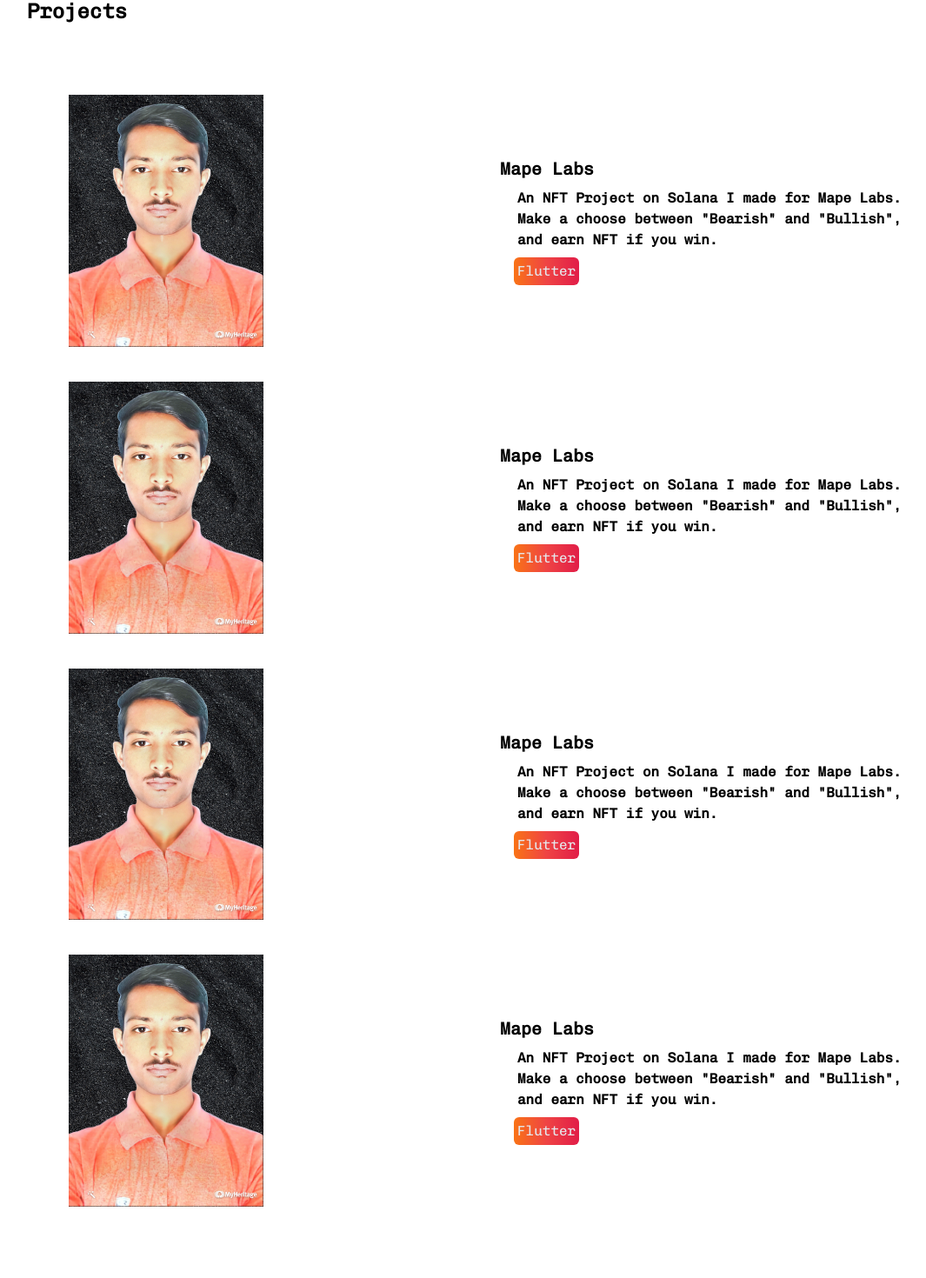
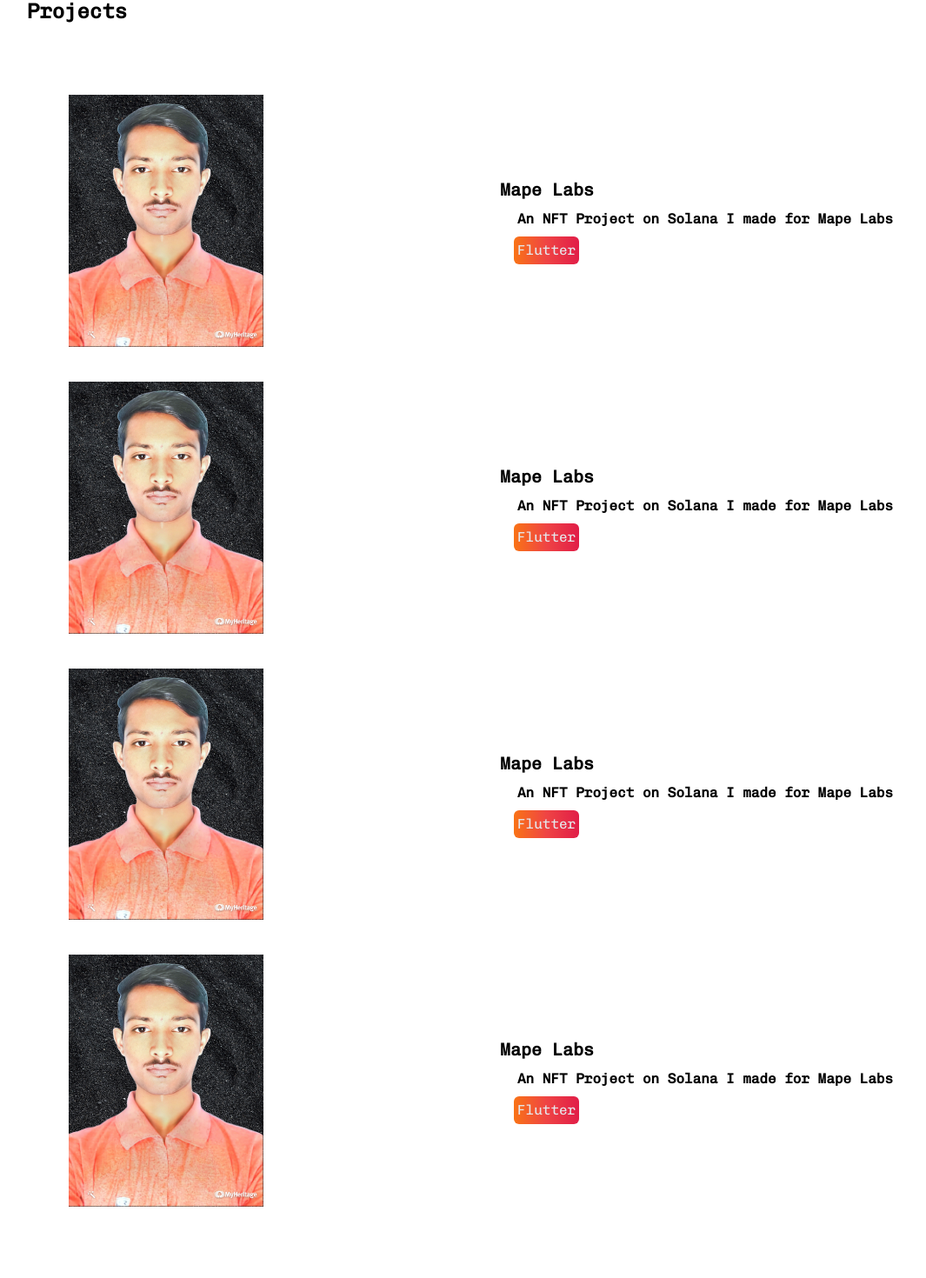
Before and after one commit to Pruthviraj49/Portfolio_Site, a Next.js app: page / in a window 1280 px wide. Shown: the part 1627-3097 px from the top of the page at 87% size, without its empty margins (129-1194 px from the left). Built offline with nearby package versions, Linux system fonts and the light colour scheme.

Commit message:
Projects section added

```diff
--- a/components/Projects.jsx
+++ b/components/Projects.jsx
@@ -16,7 +16,7 @@
                 </div>
                 <div className="w-full px-10 sm:px-16 md:w-1/2 text-start">
                     <h2 className=" text-xl font-bold cursor-pointer hover:underline  mb-2">Mape Labs</h2>
-                    <p className="font-bold px-5 ">An NFT Project on Solana I made for Mape Labs. Make a choose between "Bearish" and "Bullish", and earn NFT if you win.</p>
+                    <p className="font-bold px-5 ">An NFT Project on Solana I made for Mape Labs</p>
                     <div className="flex text-gray-200 gap-4 flex-wrap">
                         <p></p>
 
@@ -35,7 +35,7 @@
                 </div>
                 <div className="w-full px-10 sm:px-16 md:w-1/2 text-start">
                     <h2 className=" text-xl font-bold cursor-pointer hover:underline  mb-2">Mape Labs</h2>
-                    <p className="font-bold px-5 ">An NFT Project on Solana I made for Mape Labs. Make a choose between "Bearish" and "Bullish", and earn NFT if you win.</p>
+                    <p className="font-bold px-5 ">An NFT Project on Solana I made for Mape Labs</p>
                     <div className="flex text-gray-200 gap-4 flex-wrap">
                         <p></p>
 
@@ -54,7 +54,7 @@
                 </div>
                 <div className="w-full px-10 sm:px-16 md:w-1/2 text-start">
                     <h2 className=" text-xl font-bold cursor-pointer hover:underline  mb-2">Mape Labs</h2>
-                    <p className="font-bold px-5 ">An NFT Project on Solana I made for Mape Labs. Make a choose between "Bearish" and "Bullish", and earn NFT if you win.</p>
+                    <p className="font-bold px-5 ">An NFT Project on Solana I made for Mape Labs</p>
                     <div className="flex text-gray-200 gap-4 flex-wrap">
                         <p></p>
 
@@ -73,7 +73,7 @@
                 </div>
                 <div className="w-full px-10 sm:px-16 md:w-1/2 text-start">
                     <h2 className=" text-xl font-bold cursor-pointer hover:underline mb-2">Mape Labs</h2>
-                    <p className="font-bold px-5 ">An NFT Project on Solana I made for Mape Labs. Make a choose between "Bearish" and "Bullish", and earn NFT if you win.</p>
+                    <p className="font-bold px-5 ">An NFT Project on Solana I made for Mape Labs</p>
                     <div className="flex text-gray-200 gap-4 flex-wrap">
                         <p></p>
 
```
